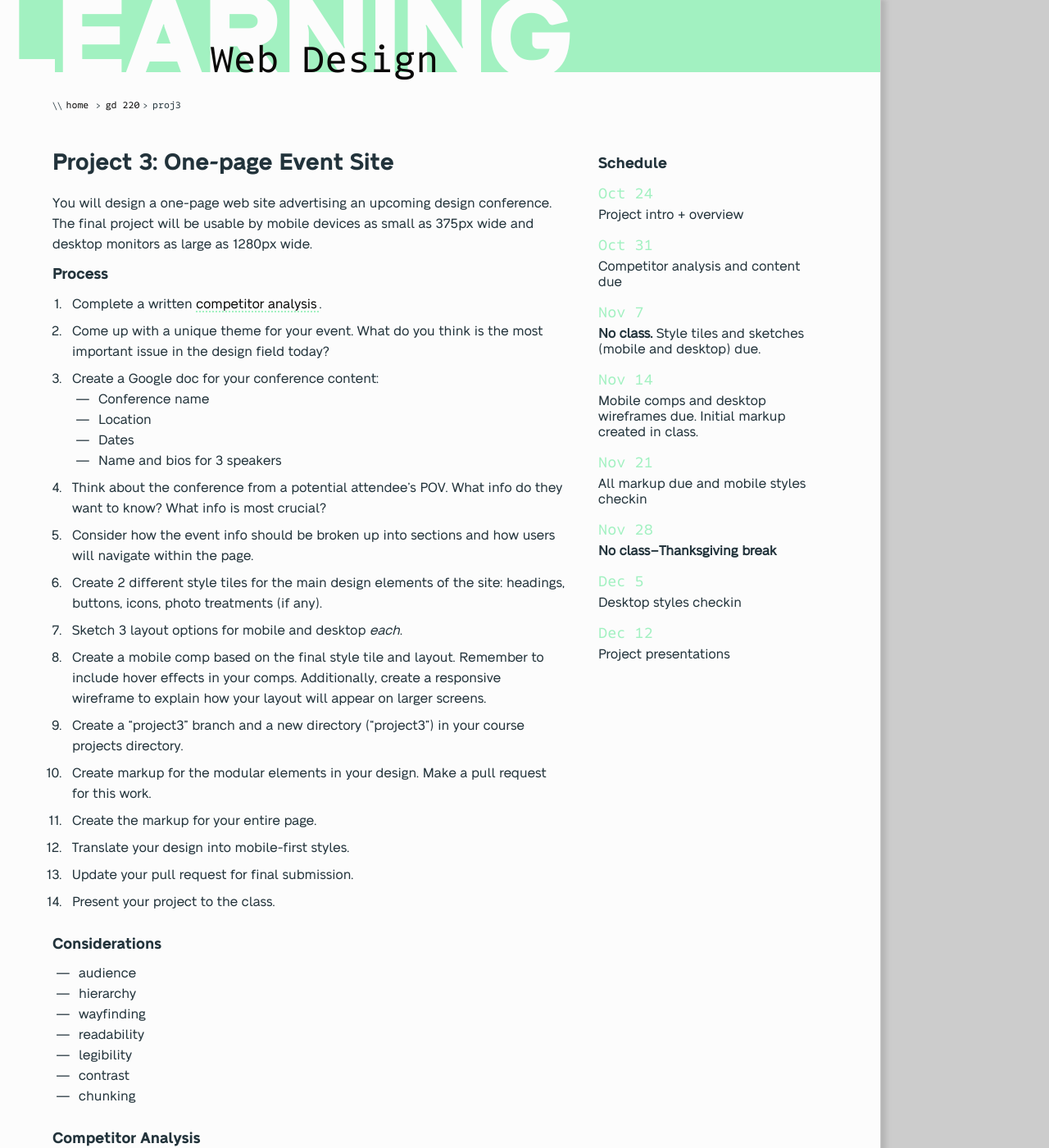
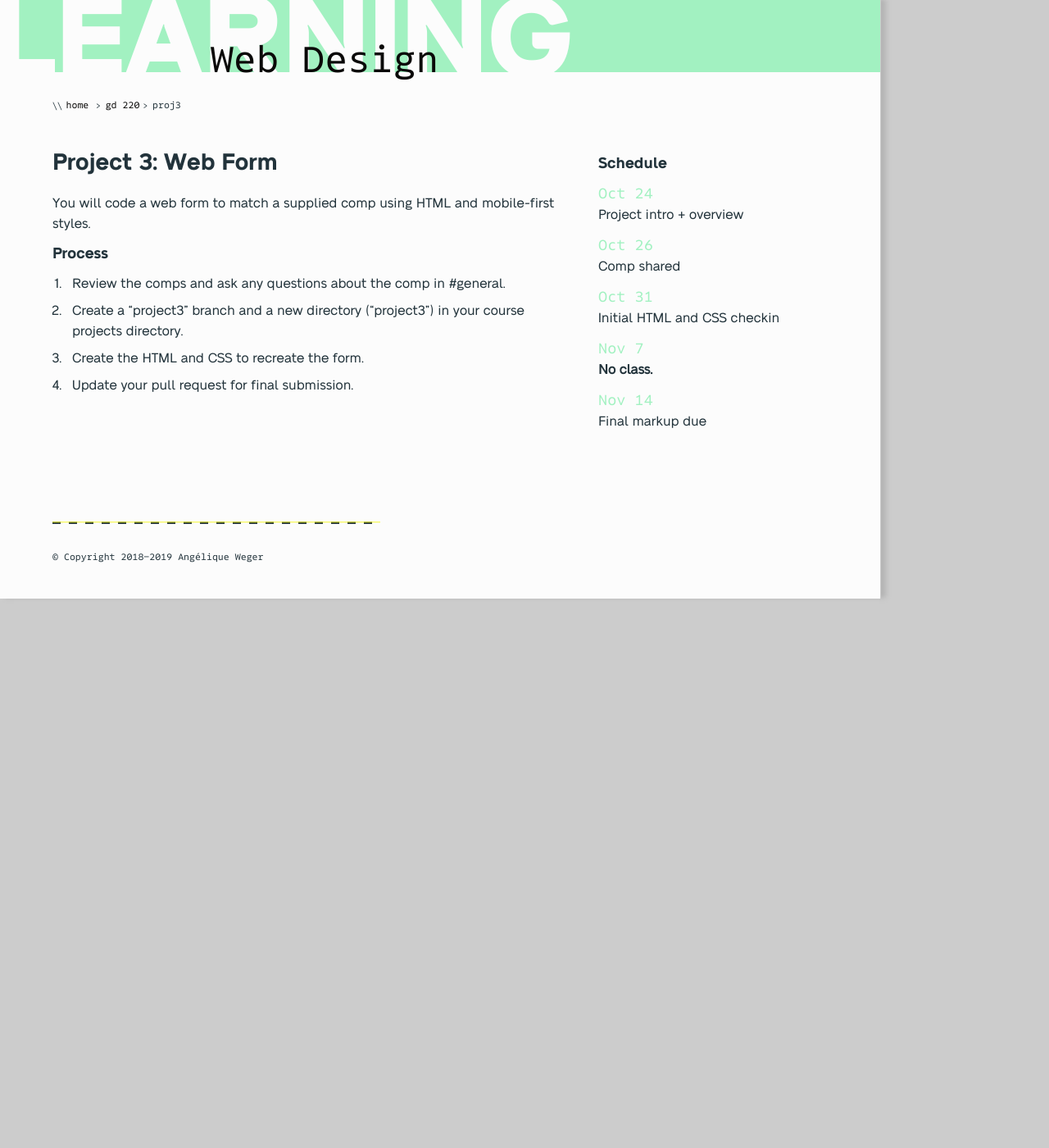
Before and after one commit to mica-web/mica-web.github.io, a Jekyll site: the page built from gd-220/proj3.md, in a window 1280 px wide and 1400 px high. Shown: the whole window at 82% size. Built offline with Jekyll 4.4.1, drawn with Linux system fonts in a browser that asks for light colours; some web fonts are replaced; some of the changed text lies outside the part shown.

Commit message:
Return of project 3

```diff
--- a/gd-220/proj3.md
+++ b/gd-220/proj3.md
@@ -7,77 +7,18 @@ type: project
 {::options parse_block_html="true" /}
 
 <header>
-# Project 3: One-page Event Site
+# Project 3: Web Form
 
-You will design a one-page web site advertising an upcoming design conference. The final project will be usable by mobile devices as small as 375px wide and desktop monitors as large as 1280px wide.
+You will code a web form to match a supplied comp using HTML and mobile-first styles.
 </header>
 
 <section>
 
 ## Process
-1. Complete a written [competitor analysis](#competitor-analysis).
-1. Come up with a unique theme for your event. What do you think is the most important issue in the design field today?
-1. Create a Google doc for your conference content:
-  - Conference name
-  - Location
-  - Dates
-  - Name and bios for 3 speakers
-1. Think about the conference from a potential attendee's POV. What info do they want to know? What info is most crucial?
-1. Consider how the event info should be broken up into sections and how users will navigate within the page.
-1. Create 2 different style tiles for the main design elements of the site: headings, buttons, icons, photo treatments (if any).
-1. Sketch 3 layout options for mobile and desktop _each_.
-1. Create a mobile comp based on the final style tile and layout. Remember to include hover effects in your comps. Additionally, create a responsive wireframe to explain how your layout will appear on larger screens.
+1. Review the comps and ask any questions about the comp in #general.
 1. Create a "project3" branch and a new directory ("project3") in your course projects directory.
-1. Create markup for the modular elements in your design. Make a pull request for this work.
-1. Create the markup for your entire page.
-1. Translate your design into mobile-first styles.
+1. Create the HTML and CSS to recreate the form.
 1. Update your pull request for final submission.
-1. Present your project to the class.
-
-## Considerations
-- audience
-- hierarchy
-- wayfinding
-- readability
-- legibility
-- contrast
-- chunking
-
-## Competitor Analysis
-Identify **3 existing conferences** with an art/design/tech focus, then document and analyze the event web sites. Your analysis should be ~5 pages and include the following:
-
-### For _each_ conference:
-  - Event name
-  - Year of the event
-  - URL of the event web site
-  - 4 screenshots:
-    - homepage @ 375px and 1280px
-    - either the list of speakers or the list of talks @ 375px and 1280px
-  - Written analysis of the site design, including strengths and weaknesses (~0.5 page per event).
-
-
-### Conclusion
-Write a ~1 paragraph **summary** of your main takeaways from this analysis, bringing together what you learned across all three events.
-
-## Requirements
-- The design should be responsive, working on mobile devices as small as 375px wide and other devices up to 1280px wide.
-- The site **must** be a one-page site. Do not create individual pages for any required or additional content.
-- The design must include:
-  - Event name
-  - In-page navigation
-  - Event schedule
-  - Details for at least three talks (including talk name and description)
-  - Three speaker bios (including a photo)
-  - Call to action and link to buy tickets
-- Your code **must** include:
-  - The following HTML elements: `header`, `main`, `footer`, `h1`, `img`, `a`
-  - At least two media queries
-  - At least two CSS variables
-- Your CSS **must** be written mobile first.
-- The content for your speaker bios and talk descriptions does **not** need to be original. You may use content from an existing event, but you must document the source in an HTML comment in each instance.
-- As always, you must document all the resources used in your final design, including text/copy, images, fonts, patterns, etc. You can do this either in an HTML comment at the end of your HTML file or in your PR description.
-- 💡As this is your final project for the semester, this should be a summary of what you have learned to date about designing for the web, including: writing HTML and CSS according to best practices, your knowledge of CSS layout, incorporating animation/interactivity in your designs, utilizing CSS variables, etc.
-
 
 </section>
 
@@ -90,20 +31,14 @@ Write a ~1 paragraph **summary** of your main takeaways from this analysis, brin
 <dl>
   <dt>Oct 24</dt>
   <dd>Project intro + overview</dd>
+  <dt>Oct 26</dt>
+  <dd>Comp shared</dd>
   <dt>Oct 31</dt>
-  <dd>Competitor analysis and content due</dd>
+  <dd>Initial HTML and CSS checkin</dd>
   <dt>Nov 7</dt>
-  <dd><strong>No class.</strong> Style tiles and sketches (mobile and desktop) due.</dd>
+  <dd><strong>No class.</strong></dd>
   <dt>Nov 14</dt>
-  <dd>Mobile comps and desktop wireframes due. Initial markup created in class.</dd>
-  <dt>Nov 21</dt>
-  <dd>All markup due and mobile styles checkin</dd>
-  <dt>Nov 28</dt>
-  <dd><strong>No class&ndash;Thanksgiving break</strong></dd>
-  <dt>Dec 5</dt>
-  <dd>Desktop styles checkin</dd>
-  <dt>Dec 12</dt>
-  <dd>Project presentations</dd>
+  <dd>Final markup due</dd>
 </dl>
 
 </aside>
```
Also changed, not shown: _includes/gd-220/projects.md (+2 -1 lines), gd-220/proj4.md (added, +106 -0 lines).
